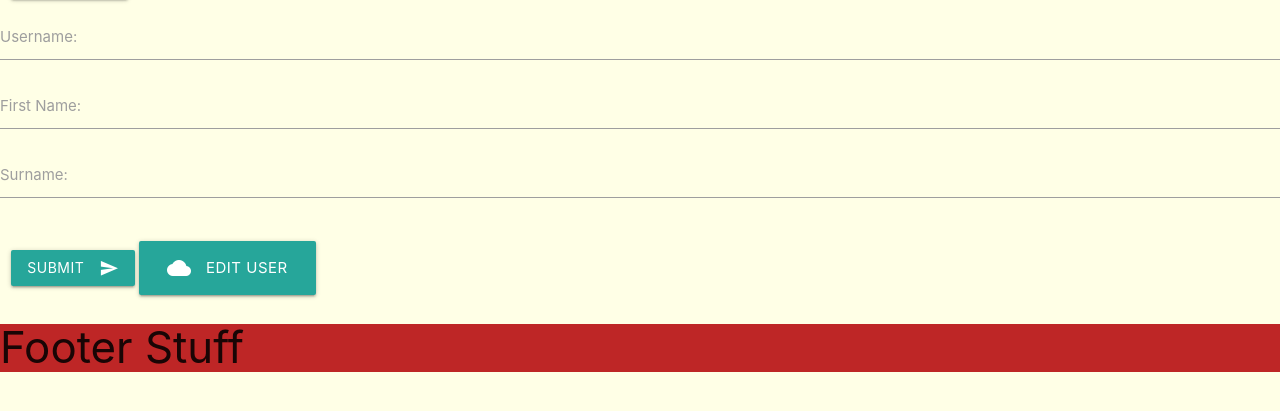
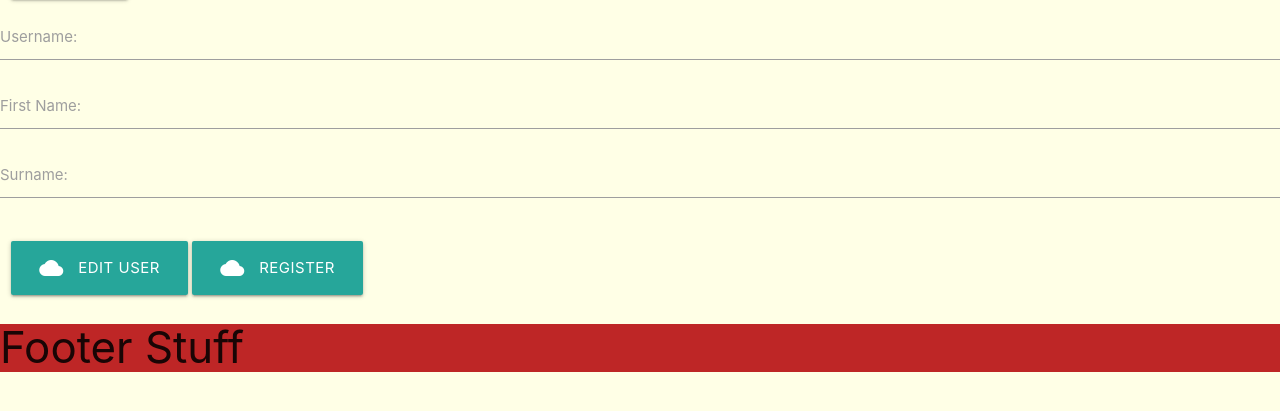
Before and after one commit to Echoic88/guitar-rev, a Flask app: page / in a window 1280 px wide. Shown: the part 205-616 px from the top of the page. Run offline with Flask 2, Linux system fonts and the light colour scheme; some libraries are stand-ins or nearby versions.

Commit message:
Register button added to Home screen and routes amended All routes except the login route now reference the session cookie to retieve data from user collection

```diff
--- a/app.py
+++ b/app.py
@@ -48,7 +48,7 @@ def update_user():
     """
     Update user details in DB
     """
-    mongo.db.users.update_one({"user_name":request.form.get("user_name")}, {"$set":
+    mongo.db.users.update_one({"_id":ObjectId(session["user_id"])}, {"$set":
                                                         {"first_name":request.form.get("first_name"),
                                                         "surname":request.form.get("surname")}})
     return render_template("index.html")
@@ -90,7 +90,7 @@ def input_guitar():
     guitars = mongo.db.guitars
     users = mongo.db.users
 
-    this_user=users.find_one({"user_name":request.form.get("user_name")})
+    user=users.find_one({"_id":ObjectId(session["user_id"])})
 
     #Insert the guitar data from the form into guitars collection
     #return the newly created guitar object id to variable gtr_id
@@ -107,8 +107,7 @@ def input_guitar():
     #the object containing the users guitars
 
     loc = "user_guitars"+"."+request.form.get("gtr_name")
-    mongo.db.users.update_one(this_user, {"$set":
-                                                    {loc:gtr_id}})
+    mongo.db.users.update_one(user, {"$set":{loc:gtr_id}})
 
     return render_template("guitars.html")
 
--- a/templates/edit-user.html
+++ b/templates/edit-user.html
@@ -7,7 +7,7 @@
     <form class="col s12" action="{{ url_for('update_user') }}" method="POST">
         <div class="row">
             <div class="input-field">
-                <input name="user_name" id="user_name_out" type="text" autocomplete="false" pattern="[A-Za-z0-9]+" value="{{ user_name }}">
+                <input name="user_name" id="user_name_out" type="text" autocomplete="false" pattern="[A-Za-z0-9]+" value="{{ user_name }}" disabled>
                 <label for="user_name">Username: </label>
             </div>
             <div class="input-field">
--- a/templates/index.html
+++ b/templates/index.html
@@ -19,25 +19,28 @@
         <form class="col s12 user-data-form" action="{{ url_for('update_user') }}" method="POST">
             <div class="row">
                 <div class="input-field">
-                    <input name="user_name" id="user_name_out" type="text" autocomplete="false" pattern="[A-Za-z0-9]+" value="{{ user_name }}">
+                    <input name="user_name" id="user_name_out" type="text" autocomplete="false" pattern="[A-Za-z0-9]+"
+                        value="{{ user_name }}">
                     <label for="user_name">Username: </label>
                 </div>
                 <div class="input-field">
-                    <input name="first_name" id="first_name_out" type="text" autocomplete="false" pattern="[A-Za-z0-9]+" value="{{ first_name }}" required>
+                    <input name="first_name" id="first_name_out" type="text" autocomplete="false" pattern="[A-Za-z0-9]+"
+                        value="{{ first_name }}" required>
                     <label for="first_name_out">First Name: </label>
                 </div>
                 <div class="input-field">
-                    <input name="surname" id="surname_out" type="text" autocomplete="false" pattern="[A-Za-z0-9]+" value="{{ surname }}" required>
+                    <input name="surname" id="surname_out" type="text" autocomplete="false" pattern="[A-Za-z0-9]+"
+                        value="{{ surname }}" required>
                     <label for="surname">Surname: </label>
                 </div>
             </div>
-            <button class="btn waves-effect waves-light" type="submit">Submit
-                <i class="material-icons right">send</i>
-            </button>
+
 
             <a href="{{ url_for('edit_user') }}" class="waves-effect waves-light btn-large">
                 <i class="material-icons left">cloud</i>Edit User</a>
 
+            <a href="{{ url_for('register') }}" class="waves-effect waves-light btn-large">
+                <i class="material-icons left">cloud</i>Register</a>
         </form>
     </div>
 
```
